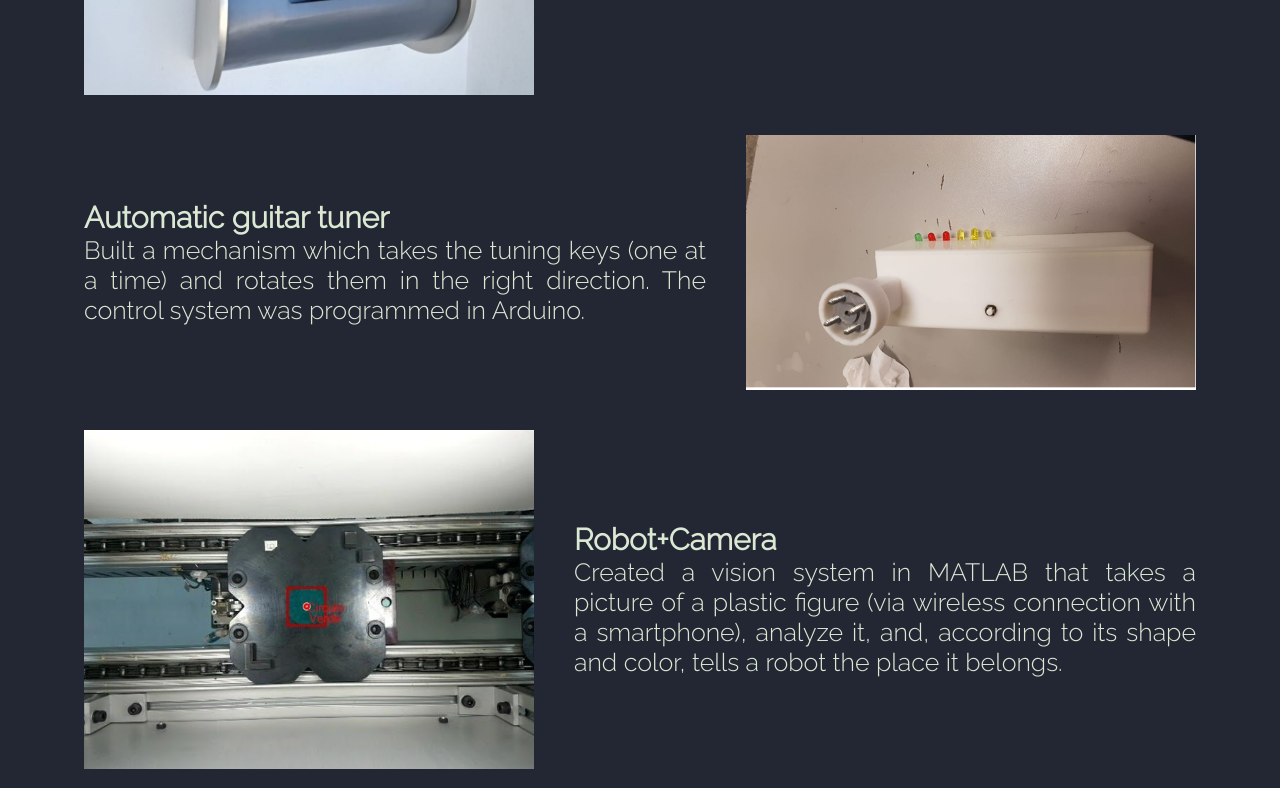
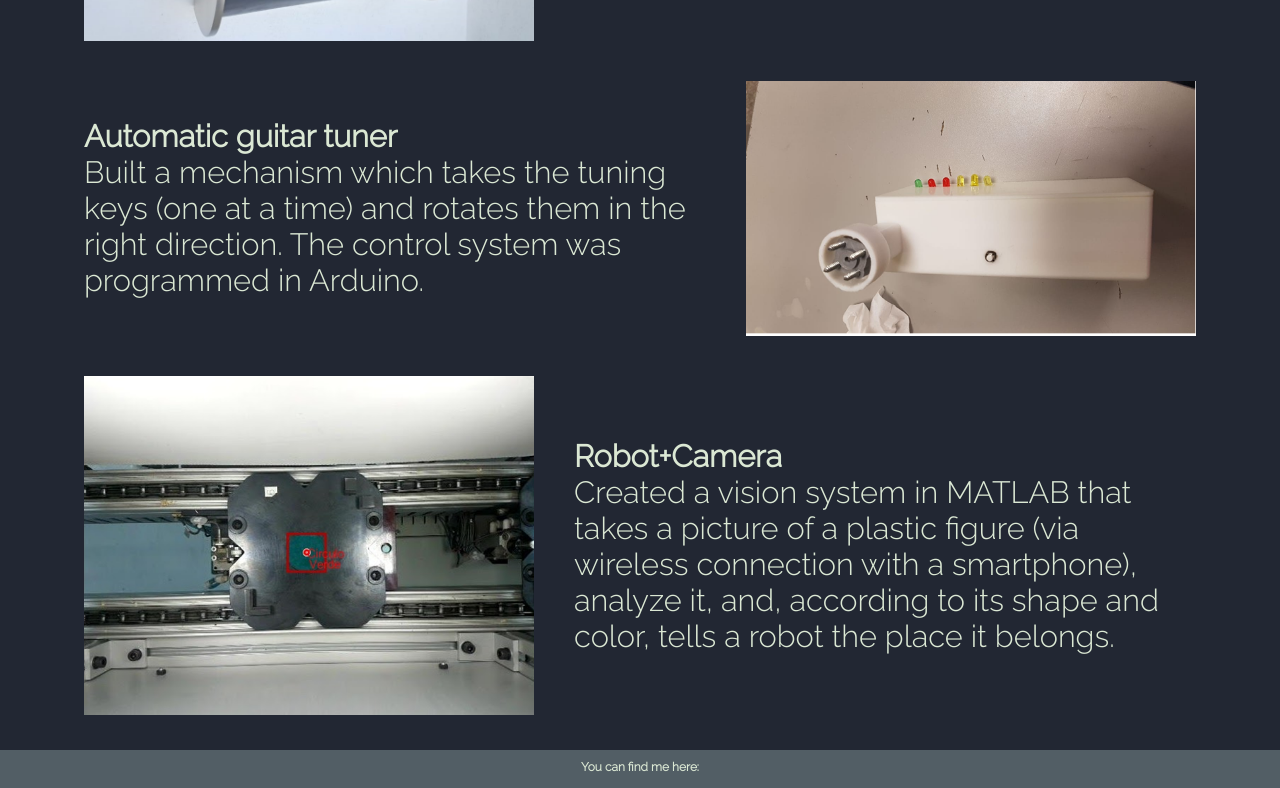
Before and after one commit to kevomaldonado/CV, a plain HTML site: page index.html in a window 1280 px wide. Shown: the part 1730-2518 px from the top of the page. Drawn offline with Linux system fonts and the light colour scheme.

Commit message:
Responsive

```diff
--- a/index.html
+++ b/index.html
@@ -143,7 +143,7 @@
 
             <article id="projects">
                 <h2>My projects</h2>
-                <div class = "proyectos">
+                <div class = "proyectos buzon">
                     <img src = "images/buzon.jpeg">
                     <p>
                         <b class = "tituloproyecto">Smart letter-box</b>
@@ -153,14 +153,15 @@
                         Selected and installed sensors to make the box secure for users.
                     </p>
                 </div>
-                <div class = "proyectos">
+                <div class = "proyectos guitar">
                     <p>
                         <b class = "tituloproyecto">Automatic guitar tuner</b>
                         <br>Built a mechanism which takes the tuning keys (one at a time) and rotates them
                         in the right direction. The control system was programmed in Arduino.
                     </p>
                     <img src = "images/guitartuner.png">
-                </div><div class = "proyectos">
+                </div>
+                <div class = "proyectos vision">
                     <img src = "images/vision.png">
                     <p>
                         <b class = "tituloproyecto">Robot+Camera</b>
--- a/styles.css
+++ b/styles.css
@@ -46,7 +46,7 @@
 }
 .welcoming h2{
     margin-bottom: 20px;
-    font-size: 3vw;
+    font-size: 4vw;
 }
 .info, .proyectos, .skills{
     display:flex;
@@ -54,13 +54,19 @@
     align-items: center;
     flex-direction: column;
 }
+.buzon, .vision{
+    flex-direction: column-reverse;
+}
 .skills{
     justify-content: space-around;
     flex-direction: row;
 }
+.skills p{
+    font-size: calc(15px + 0.5vw);
+}
 .info img{
     margin : 20px;
-    width: 350px;
+    width: 300px;
     border-radius: 50%;
 }
 .proyectos img{
@@ -70,16 +76,13 @@
 .info p, .proyectos p{
     margin : 20px;
     width : 85%;
-    font-size: 25px;
-    text-align: justify;
+    font-size: calc(18px + 1vw);
+    text-align:left;
 }
 .proyectos p{
     width : 80%;
 }
 
-.tituloproyecto{
-    font-size: 30px;
-}
 article{
     padding : 10px 15px;
     margin : 5px 3px;
@@ -87,7 +90,7 @@ article{
 h2{
     text-align:center;
     color : #dbe8d4;
-    font-size: 2.5vw;
+    font-size: calc(20px+1.5vw);
 }
 p{
     color : #dbe8d4;
@@ -194,7 +197,7 @@ footer{
     display:block;
 }
 footer h2{
-    font-size: 1.5vw;
+    font-size: 12px;
     padding-top:10px;
 }
 .redes ul{
@@ -227,4 +230,10 @@ footer h2{
     .info p, .proyectos p{
         width : 50%;
     }
+    .welcoming h2{
+        font-size: 3vw;
+    }
+    .info img{
+        width: 350px;
+    }
 }
```
